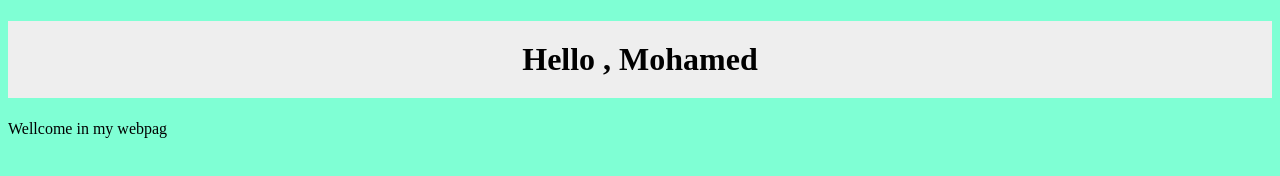
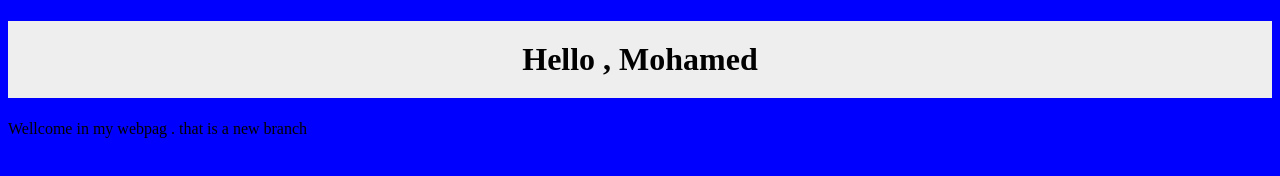
Before and after one commit to MhmedM5tar/Repo-1, a plain HTML site: page index.html in a window 1280 px wide. Drawn offline with Linux system fonts and the light colour scheme.

Commit message:
Changing style and index

```diff
--- a/index.html
+++ b/index.html
@@ -8,8 +8,8 @@
     <link rel="stylesheet" href="style.css">
 </head>
 <body>
-    <h1>Hello , Mohamed</h1>
-    <p>Wellcome in my webpag
+    <h1>Hello , Mohamed </h1>
+    <p>Wellcome in my webpag . that is a new branch
     </p>
     <script src="app.js"></script>
 </body>
--- a/style.css
+++ b/style.css
@@ -4,5 +4,5 @@ h1 {
     text-align: center;
 }
 body {
-    background-color: aquamarine
+    background-color: blue;
 }
```
